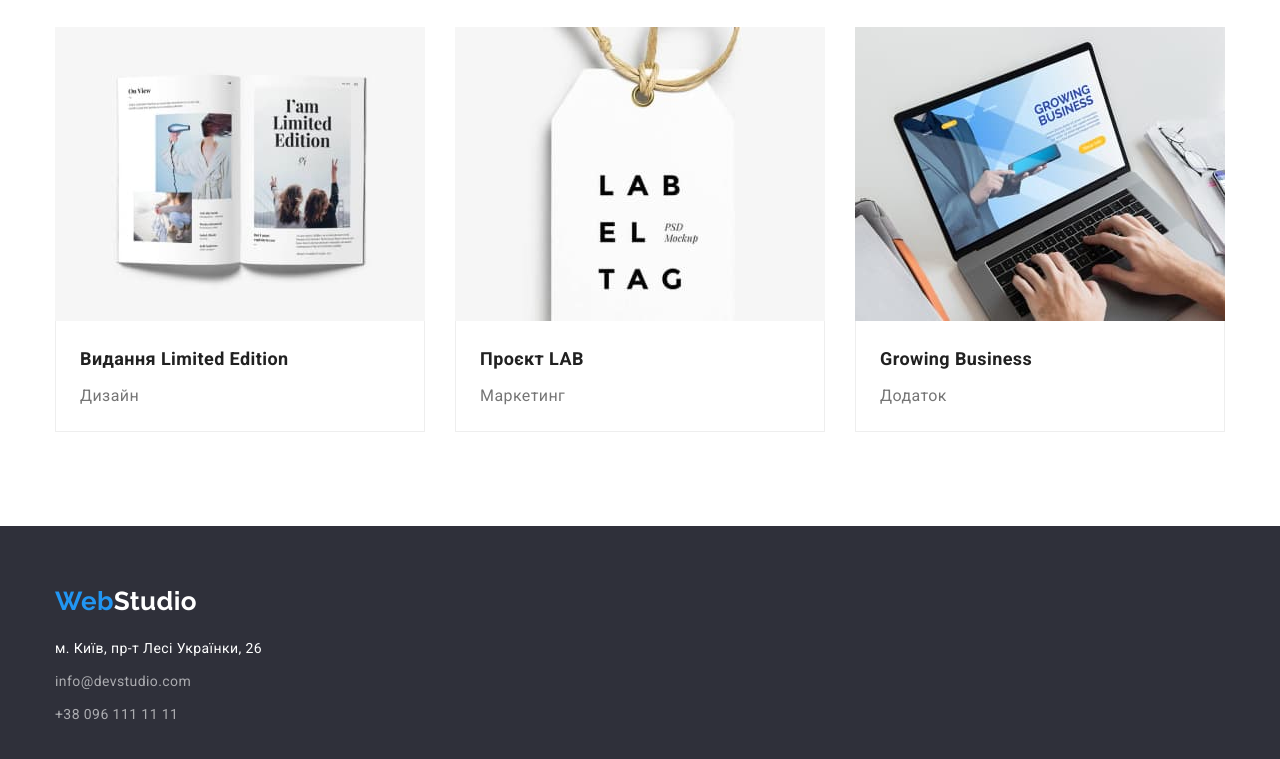
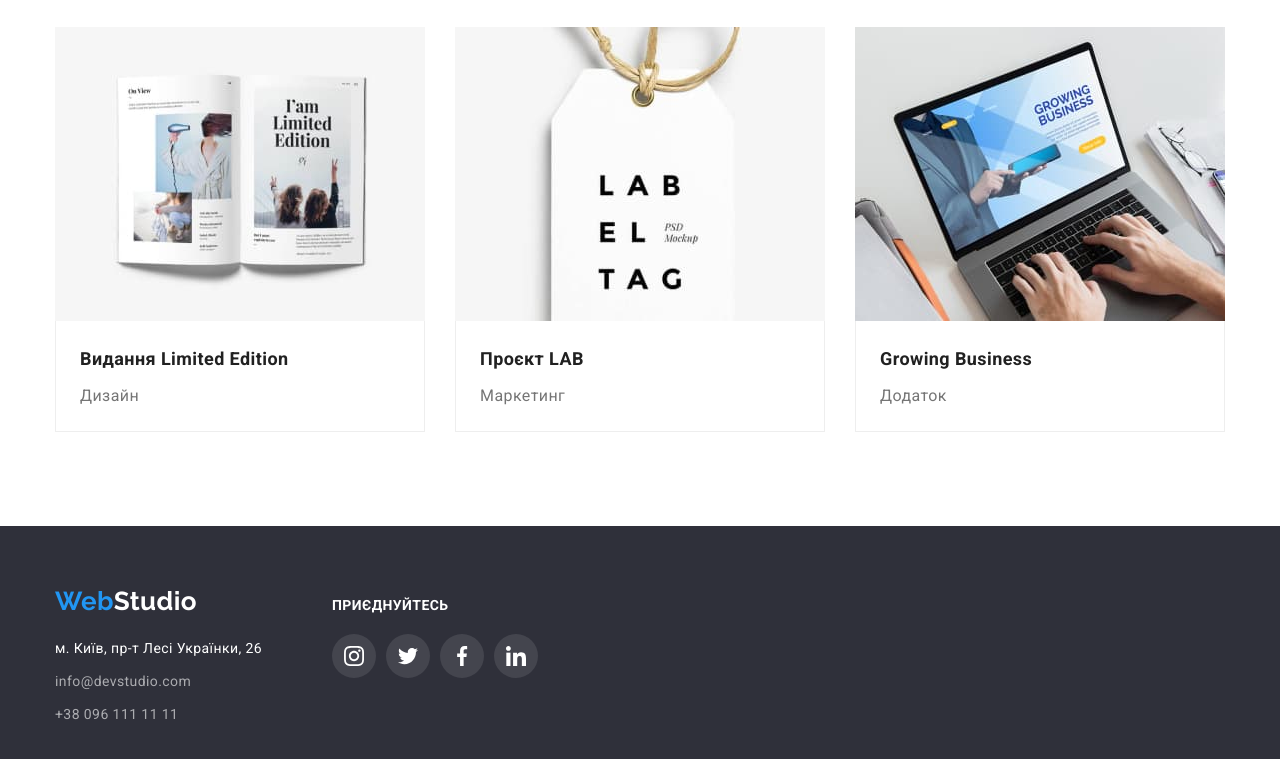
Before and after one commit to laflame102/goit-markup-hw-04, a plain HTML site: page portfolio.html in a window 1280 px wide. Shown: the part 1106-1865 px from the top of the page. Drawn offline with nearby package versions, Linux system fonts and the light colour scheme.

Commit message:
змінив футер

```diff
--- a/portfolio.html
+++ b/portfolio.html
@@ -156,14 +156,15 @@
 </main>
 
 <footer class="footer">
-    <div class="container">
+    <div class="container whole-footer">
+        <div class="footer-addresses">
             <a class="footer-logo link" href="./index.html"> <span class="logo-footer">Web</span><span
                     class="logo-footer-second">Studio</span></a>
             <address>
                 <ul class="list">
                     <li class="menu-item">
-                    <a href="https://goo.gl/maps/CPtrU1FHBa2aNyZL9" target="_blank" rel="noopener noreferrer nofollow"
-                        class="place link">м. Київ, пр-т Лесі Українки, 26</a>
+                        <a href="https://goo.gl/maps/CPtrU1FHBa2aNyZL9" target="_blank"
+                            rel="noopener noreferrer nofollow" class="place link">м. Київ, пр-т Лесі Українки, 26</a>
                     </li>
                     <li class="menu-item">
                         <a class="address-footer link" href="mailto:info@devstudio.com">info@devstudio.com</a>
@@ -174,6 +175,42 @@
                 </ul>
             </address>
         </div>
+
+        <div class="footer-social-media">
+            <h2 class="footer-title">Приєднуйтесь</h2>
+            <ul class="footer-menu-icons list">
+                <li class="footer-menu-item">
+                    <a href="" class="footer-menu-link">
+                        <svg class="footer-icon">
+                            <use href="./images/sprite.svg#icon-instagram"></use>
+                        </svg>
+                    </a>
+                </li>
+                <li class="footer-menu-item">
+                    <a href="" class="footer-menu-link">
+                        <svg class="footer-icon">
+                            <use href="./images/sprite.svg#icon-twitter"></use>
+                        </svg>
+                    </a>
+                </li>
+                <li class="footer-menu-item">
+                    <a href="" class="footer-menu-link">
+                        <svg class="footer-icon">
+                            <use href="./images/sprite.svg#icon-facebook"></use>
+                        </svg>
+                    </a>
+                </li>
+                <li class="footer-menu-item">
+                    <a href="" class="footer-menu-link">
+                        <svg class="footer-icon">
+                            <use href="./images/sprite.svg#icon-linkedin"></use>
+                        </svg>
+                    </a>
+                </li>
+            </ul>
+        </div>
+
+    </div>
 </footer>
     </body>
 
```
Lines whose indentation alone changed are shown as unchanged.
